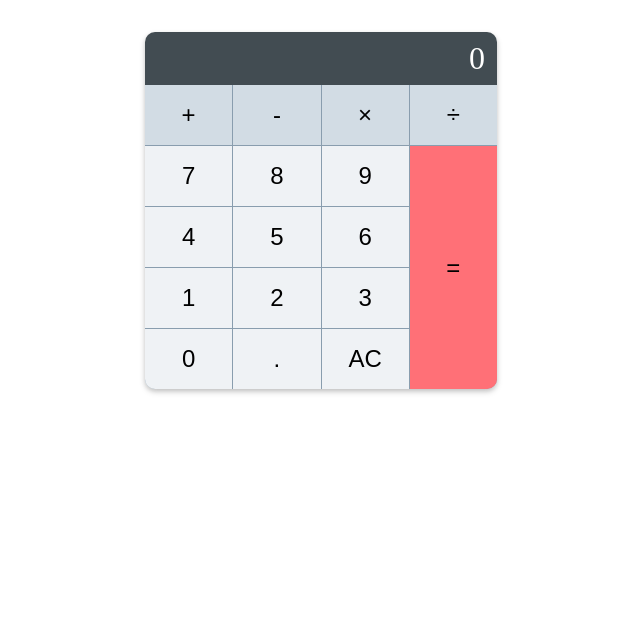
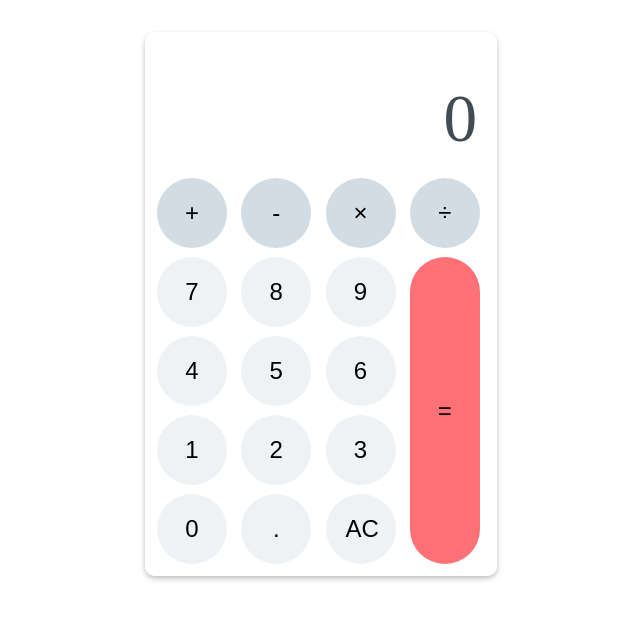
Before and after one commit to msjbhinder55/calculator-web-app, a plain HTML site: page client/public/index.html in a window 1280 px wide. Shown: the whole page, without its empty margins (319-959 px from the left). Drawn offline with Linux system fonts and the light colour scheme; files that its build step writes are made by us from their sources.

Commit message:
style(css): change design of calculator in style.css

```diff
--- a/client/public/index.html
+++ b/client/public/index.html
@@ -4,7 +4,11 @@
     <meta charset="UTF-8" />
     <meta name="viewport" content="width=device-width, initial-scale=1.0" />
     <title>Document</title>
-    <link rel="stylesheet" type="text/css" href="styles.css" />
+    <link
+      rel="stylesheet"
+      type="text/css"
+      href="/Calculator/calculator-web-app/client/src/styles/styles.css"
+    />
   </head>
   <body>
     <div class="calculator">
--- a/client/src/styles/styles.css
+++ b/client/src/styles/styles.css
@@ -7,25 +7,23 @@
   margin-block-start: 2em;
   max-inline-size: 22rem;
   overflow: hidden;
+  color: hsl(202, 11%, 29%);
 }
-
 .calculator__output {
-  background: hsl(202, 11%, 29%);
-  color: hsl(255, 100%, 100%);
-  font-size: 2rem;
-  padding-block-start: 0.5rem;
+  background: hsl(255, 100%, 100%);
+  font-size: 4.2rem;
+  padding-block-start: 3rem;
   padding-block-end: 0.5rem;
-  padding-inline-end: 0.75rem;
+  padding-inline-end: 1.25rem;
   text-align: end;
 }
-
 .calculator__keys {
   display: grid;
   grid-template-columns: repeat(4, 1fr);
   grid-gap: 1px;
-  background: hsl(207, 19%, 61%);
+  background: hsl(255, 100%, 100%);
+  padding: 0.5rem;
 }
-
 .calculator__key {
   background: hsl(210, 25%, 95%);
   border: none;
@@ -34,24 +32,26 @@
   padding-inline-end: 1.25rem;
   padding-inline-start: 1.25rem;
   font-size: 1.5rem;
+  /* Playful Styles */
+  inline-size: 70px;
+  block-size: 70px;
+  margin: 0.25rem;
+  border-radius: 40px;
 }
-
 .calculator__key:active,
 .calculator__key:focus {
   box-shadow: 0 0 8px 0 rgba(0, 0, 0, 0.3) inset;
   outline: none;
 }
-
 .calculator__key--operator {
   background: hsl(208, 25%, 86%);
 }
-
 .calculator__key--operator:active {
   background: hsl(208, 24%, 80%);
 }
-
 .calculator__key--enter {
   grid-column: 4 / 5;
   grid-row: 2 / span 4;
   background: hsl(357, 100%, 72%);
+  height: auto;
 }
```
